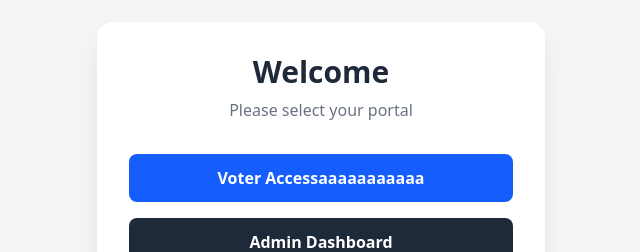
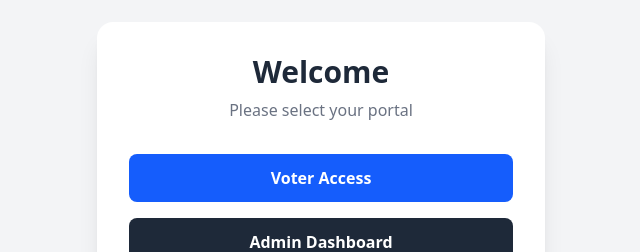
Before and after one commit to Em-myy/voting-app, a React app in the folder frontend/: page /home in a window 1280 px wide. Shown: the part 240-492 px from the top of the page, without its empty margins (319-959 px from the left). Built offline with nearby package versions, Linux system fonts and the light colour scheme; the HTML template or start-up script is replaced by a standard one.

Commit message:
mondayyyyyy

```diff
--- a/frontend/src/pages/HomeDashboard.jsx
+++ b/frontend/src/pages/HomeDashboard.jsx
@@ -13,7 +13,7 @@ const HomeDashboard = () => {
             to="/voterHome"
             className="block w-full bg-blue-600 hover:bg-blue-700 text-white font-semibold py-3 px-4 rounded-lg text-center transition duration-300"
           >
-            Voter Accessaaaaaaaaaaa
+            Voter Access
           </Link>
           <Link
             to="/adminHome"
```
